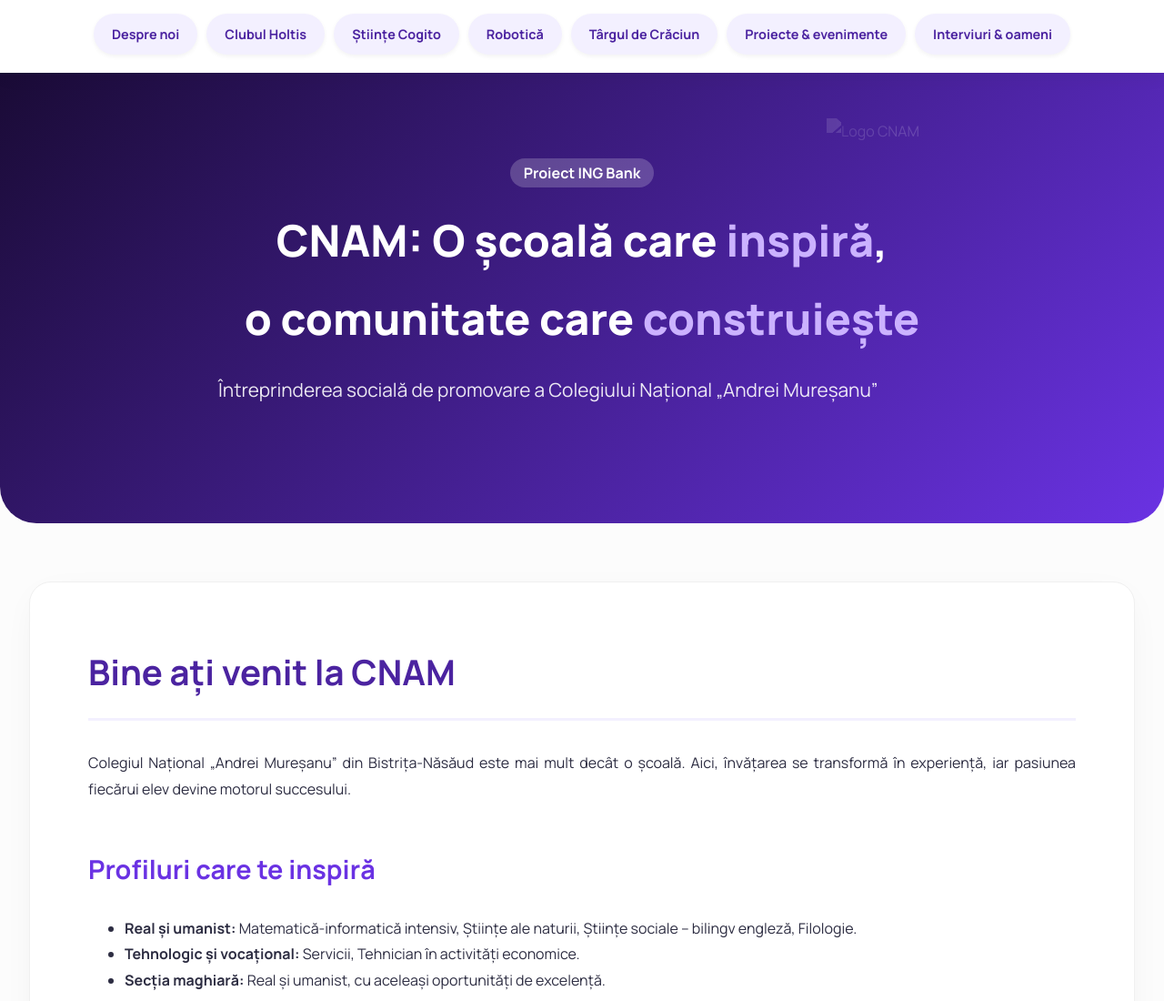
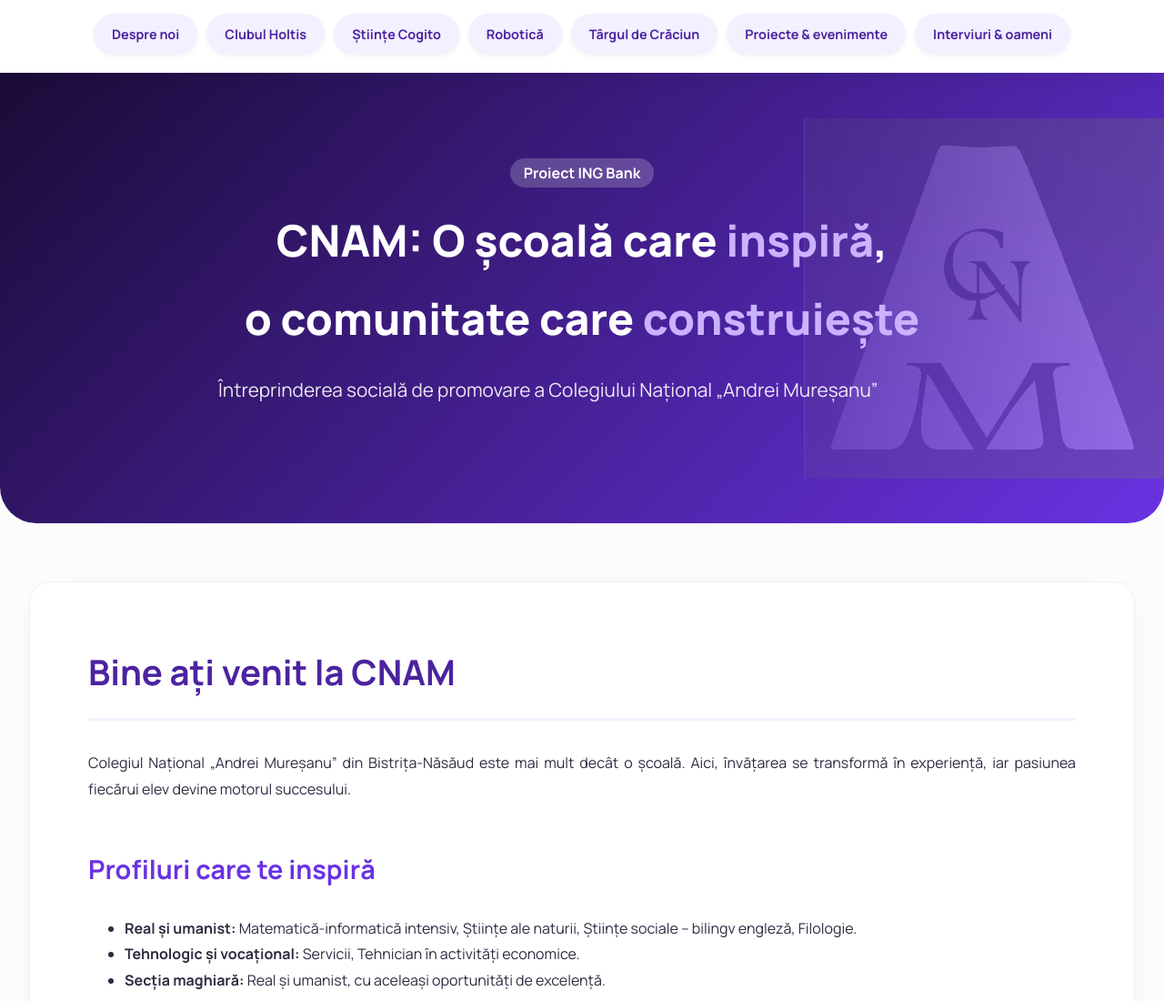
Before and after one commit to paulgiv/proiect-ing1, a website built with Vite: page index.html in a window 1280 px wide. Shown: the top 1100 px of the page at 91% size. Built offline with nearby package versions, Linux system fonts and the light colour scheme; files whose address does not match are found by name.

Commit message:
Update index.html

```diff
--- a/index.html
+++ b/index.html
@@ -28,7 +28,7 @@
     <header>
       <!-- The Fading Background Logo -->
       <div class="bg-logo">
-        <img src="/images/logo.png" alt="Logo CNAM">
+        <img src="/images/logo.jpg" alt="Logo CNAM">
       </div>
 
       <!-- The Text Content (Wrapped to stay on top) -->
```
